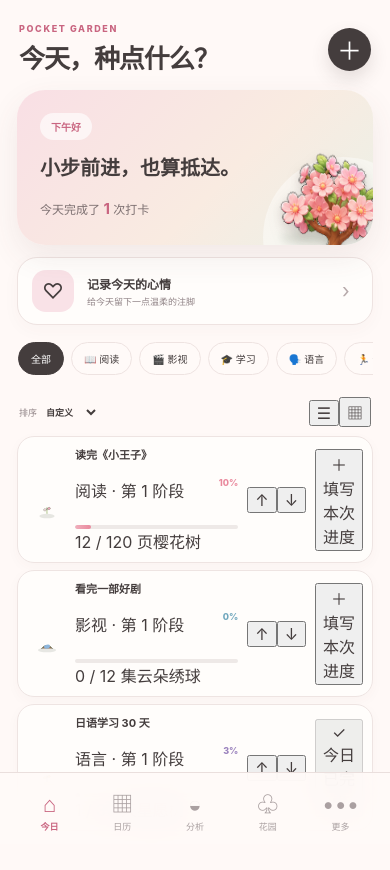
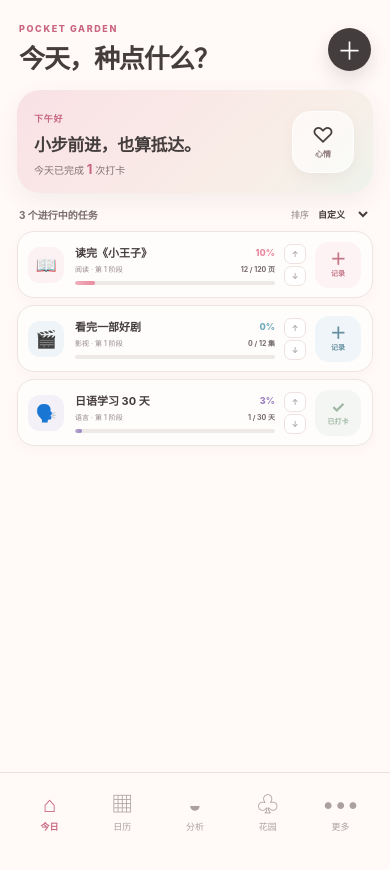
Before and after one commit to aydfxwyy-stack/pocket-garden, a Next.js app: page / in a window 390 px wide. Shown: the top 870 px of the page. After the commit the page ends 844 px from the top, so only its background shows below. Built offline with nearby package versions, Linux system fonts and the light colour scheme.

Commit message:
Streamline Today task list for mobile

```diff
--- a/app/page.jsx
+++ b/app/page.jsx
@@ -248,12 +248,11 @@ export default function Home() {
 }
 
 function Today({ data, update, onOpen, onQuick, onNew, onMood }) {
-  const [filter, setFilter] = useState("all");
   const active = data.tasks.filter(task => !task.archived);
-  const filtered = filter === "all" ? active : active.filter(task => task.categoryId === filter);
-  const tasks = sortTasks(filtered, data);
+  const tasks = sortTasks(active, data);
   const todayRecords = data.records.filter(record => record.date === todayKey());
   const todayMood = data.moods.find(item => item.date === todayKey());
+  const mood = MOODS.find(item => item.id === todayMood?.mood);
   const greeting = timeGreeting();
   const moveTask = (task, direction) => update(next => {
     const ordered = next.tasks.filter(item => !item.archived).sort((a,b) => a.sortOrder - b.sortOrder);
@@ -266,63 +265,50 @@ function Today({ data, update, onOpen, onQuick, onNew, onMood }) {
   });
   return (
     <>
-      <section className="hero-card">
-        <div><span className="soft-label">{greeting}</span><h2>小步前进，也算抵达。</h2><p>今天完成了 <b>{todayRecords.length}</b> 次打卡</p></div>
-        <div className="hero-bloom"><PlantArt id="peach" stage={todayRecords.length ? 4 : 2} /></div>
+      <section className="today-overview">
+        <div className="today-greeting">
+          <span>{greeting}</span>
+          <h2>小步前进，也算抵达。</h2>
+          <p>今天已完成 <b>{todayRecords.length}</b> 次打卡</p>
+        </div>
+        <button className={`today-mood ${todayMood ? "filled" : ""}`} onClick={onMood}>
+          <span>{mood?.icon || "♡"}</span>
+          <b>{mood?.name || "心情"}</b>
+        </button>
       </section>
 
-      <button className={`mood-card ${todayMood ? "filled" : ""}`} onClick={onMood}>
-        <span className="mood-face">{todayMood ? MOODS.find(item => item.id === todayMood.mood)?.icon : "♡"}</span>
-        <span><b>{todayMood ? `今天感到${MOODS.find(item => item.id === todayMood.mood)?.name}` : "记录今天的心情"}</b><small>{todayMood?.note || "给今天留下一点温柔的注脚"}</small></span>
-        <i>›</i>
-      </button>
-
-      <div className="chips">
-        <button className={filter === "all" ? "selected" : ""} onClick={() => setFilter("all")}>全部</button>
-        {data.categories.map(category => <button key={category.id} className={filter === category.id ? "selected" : ""} onClick={() => setFilter(category.id)}>{category.icon} {category.name}</button>)}
-      </div>
-
       <div className="task-toolbar">
+        <strong>{tasks.length} 个进行中的任务</strong>
         <label><span>排序</span><select value={data.settings.todaySort} onChange={event => update(next => next.settings.todaySort = event.target.value)}>
           <option value="manual">自定义</option><option value="created">最新创建</option><option value="progress">按进度</option><option value="name">按名称</option>
         </select></label>
-        <div className="view-switch"><button className={data.settings.todayView === "list" ? "active" : ""} onClick={() => update(next => next.settings.todayView = "list")}>☰</button><button className={data.settings.todayView === "compact" ? "active" : ""} onClick={() => update(next => next.settings.todayView = "compact")}>▦</button></div>
       </div>
 
-      <div className={`task-list ${data.settings.todayView === "compact" ? "compact-grid" : ""}`}>
-        {tasks.length ? tasks.map(task => <TaskCard key={task.id} task={task} data={data} compact={data.settings.todayView === "compact"} manual={data.settings.todaySort === "manual"} onMove={moveTask} onOpen={onOpen} onQuick={onQuick} />) :
+      <div className="task-list dense-list">
+        {tasks.length ? tasks.map(task => <TaskCard key={task.id} task={task} data={data} manual={data.settings.todaySort === "manual"} onMove={moveTask} onOpen={onOpen} onQuick={onQuick} />) :
           <Empty icon="🌷" title="这里还没有任务" text="种下第一颗任务种子吧。" action={onNew} />}
       </div>
     </>
   );
 }
 
-function TaskCard({ task, data, compact, manual, onMove, onOpen, onQuick }) {
+function TaskCard({ task, data, manual, onMove, onOpen, onQuick }) {
   const progress = taskProgress(task, data.records);
   const category = data.categories.find(item => item.id === task.categoryId);
   const checkedToday = data.records.some(record => record.taskId === task.id && record.date === todayKey());
-  const stage = plantStage(progress.percent, progress.done);
-  if (compact) return (
-    <article className={`compact-task ${progress.done ? "done" : ""}`} style={{ "--accent": task.color }} onClick={() => onOpen(task.id)}>
-      <div className="compact-plant"><PlantArt id={task.plantId} stage={stage} /></div>
-      <span className="tiny-icon">{task.icon}</span>
-      <h3>{task.name}</h3><p>{fmt(progress.current)} / {fmt(task.target)} {task.unit}</p>
-      <button className={checkedToday ? "checked" : ""} disabled={progress.done || (task.type === "streak" && checkedToday)} onClick={event => { event.stopPropagation(); onQuick(task); }}>
-        {progress.done ? "已完成" : checkedToday && task.type === "streak" ? "今日已打卡" : task.type === "quantity" ? "＋ 填写进度" : "✓ 快速打卡"}
-      </button>
-    </article>
-  );
+  const disabled = progress.done || (task.type === "streak" && checkedToday);
   return (
     <article className={`task-card ${progress.done ? "done" : ""}`} style={{ "--accent": task.color }} onClick={() => onOpen(task.id)}>
-      <div className="task-plant"><PlantArt id={task.plantId} stage={stage} /></div>
+      <span className="task-icon" aria-hidden="true">{task.icon}</span>
       <div className="task-main">
-        <div className="task-title"><div><h3>{task.name}</h3><p>{category?.name || "未分类"} · 第 {task.stageNumber || 1} 阶段</p></div><span>{progress.done ? "✓" : `${Math.round(progress.percent)}%`}</span></div>
+        <div className="task-title"><h3>{task.name}</h3><span>{progress.done ? "✓" : `${Math.round(progress.percent)}%`}</span></div>
+        <div className="task-subline"><span>{category?.name || "未分类"} · 第 {task.stageNumber || 1} 阶段</span><b>{fmt(progress.current)} / {fmt(task.target)} {task.unit}</b></div>
         <div className="progress"><i style={{ width: `${progress.percent}%` }} /></div>
-        <div className="task-meta"><span>{fmt(progress.current)} / {fmt(task.target)} {task.unit}</span><span>{plantById(task.plantId).name}</span></div>
       </div>
-      {manual && <div className="order-buttons"><button aria-label="上移" onClick={event => { event.stopPropagation(); onMove(task, -1); }}>↑</button><button aria-label="下移" onClick={event => { event.stopPropagation(); onMove(task, 1); }}>↓</button></div>}
-      <button className={`water-button ${checkedToday ? "checked" : ""}`} disabled={progress.done || (task.type === "streak" && checkedToday)} onClick={event => { event.stopPropagation(); onQuick(task); }}>
-        {progress.done ? "这株植物已经成熟" : checkedToday && task.type === "streak" ? "✓ 今日已完成" : task.type === "quantity" ? "＋ 填写本次进度" : "✓ 今日快速打卡"}
+      {manual && <div className="order-buttons inline"><button aria-label="上移" onClick={event => { event.stopPropagation(); onMove(task, -1); }}>↑</button><button aria-label="下移" onClick={event => { event.stopPropagation(); onMove(task, 1); }}>↓</button></div>}
+      <button className={`quick-check ${checkedToday ? "checked" : ""}`} disabled={disabled} onClick={event => { event.stopPropagation(); onQuick(task); }} aria-label={task.type === "quantity" ? "填写本次进度" : "今日快速打卡"}>
+        <b>{progress.done || (checkedToday && task.type === "streak") ? "✓" : task.type === "quantity" ? "＋" : "✓"}</b>
+        <small>{progress.done ? "完成" : checkedToday && task.type === "streak" ? "已打卡" : task.type === "quantity" ? "记录" : "打卡"}</small>
       </button>
     </article>
   );
```
